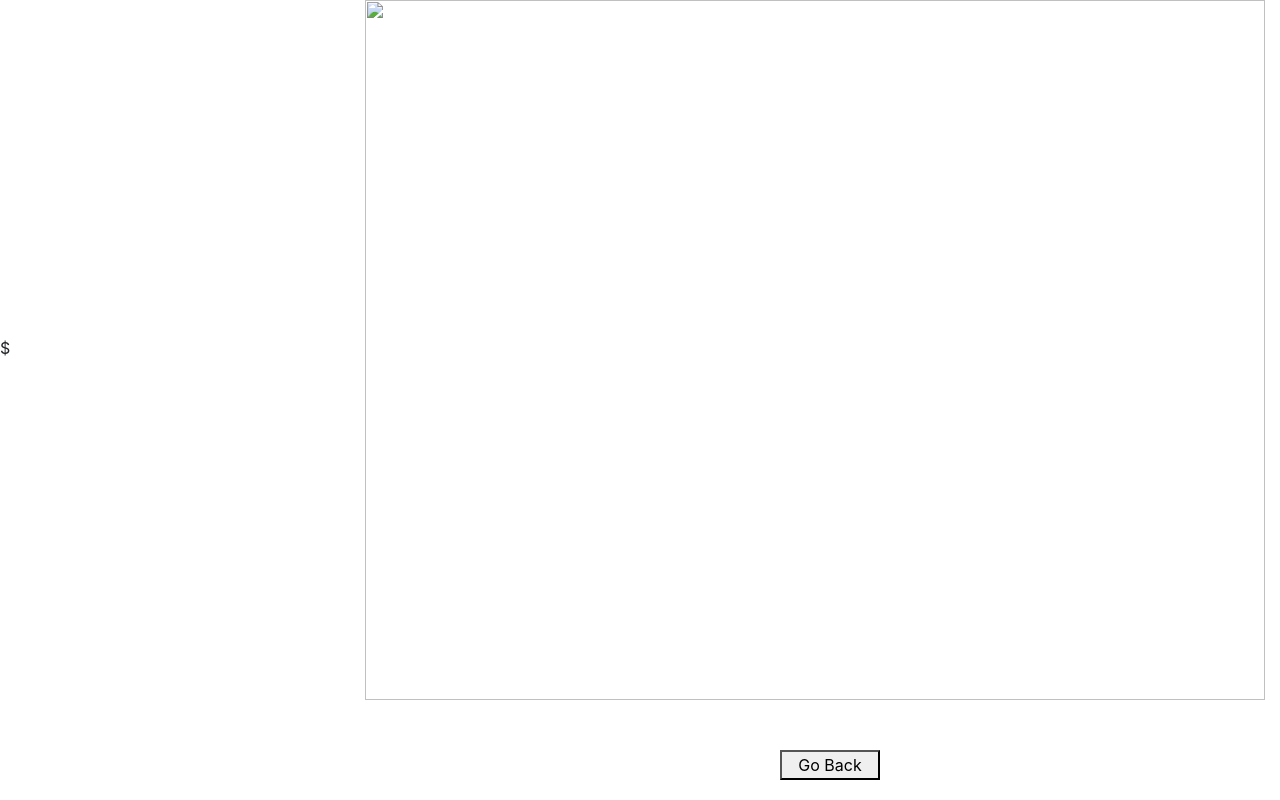
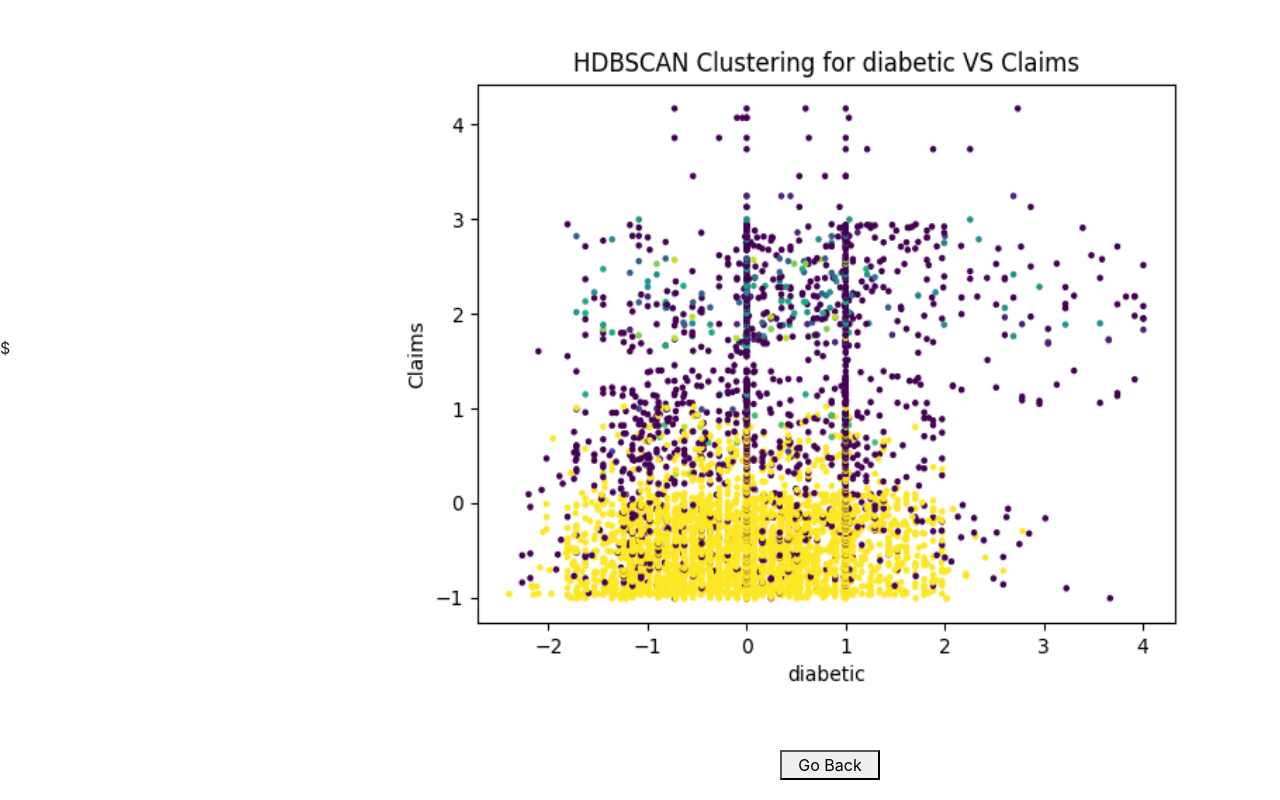
Before and after one commit to aarshiyap/aarshiyaprajapati.github.io, a plain HTML site: page diabeticPng.html in a window 1280 px wide. Drawn offline with nearby package versions, Linux system fonts and the light colour scheme.

Commit message:
Update diabeticPng.html

```diff
--- a/diabeticPng.html
+++ b/diabeticPng.html
@@ -11,7 +11,7 @@ $<!doctype html>
   </head>
   <body>
 
-    <img src = "Img/diabetic.png" class="image-fluid" style="height: 700px; width: 900px; margin-left: 350px;">
+    <img src = "diabetic.png" class="image-fluid" style="height: 700px; width: 900px; margin-left: 350px;">
     <br>
     <button type="button" onclick="goBack()" style="width: 100px; margin-left: 780px; margin-top: 50px;">Go Back</button>
 
```
